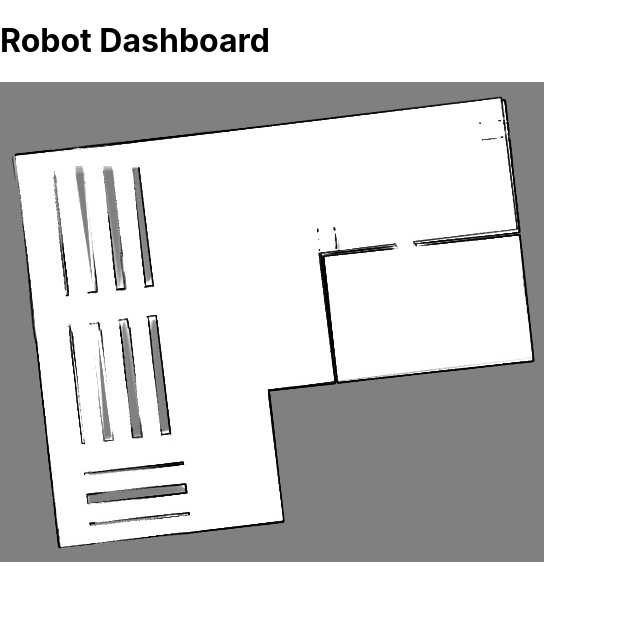
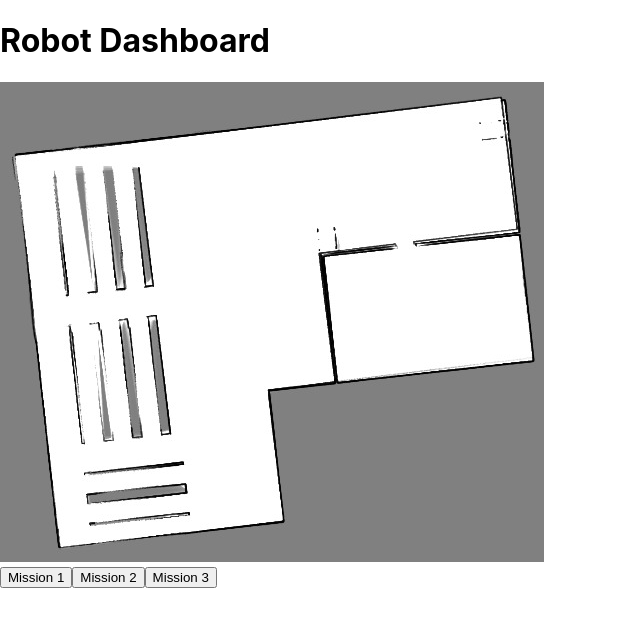
Before and after one commit to prachi-ec/robo-mission-control-dashboard, a React (Create React App) app in the folder robot-dashboard/: page / in a window 1280 px wide. Shown: the top 626 px of the page, without its empty margins (0-640 px from the left). Built offline with nearby package versions, Linux system fonts and the light colour scheme; no server answers.

Commit message:
add button to add missions

```diff
--- a/robot-dashboard/src/App.js
+++ b/robot-dashboard/src/App.js
@@ -1,7 +1,7 @@
 // src/App.js
 import React from 'react';
 import ImageUploader3 from './attempt3';
-
+import MissionButtons from './missionButton';
 function App() {
   return (
     <div className="App">
@@ -9,6 +9,7 @@ function App() {
       {/* <Robomap /> */}
       <ImageUploader3/>
       {/* <ImageTest imagePath={floorMapImg}/> */}
+      <MissionButtons/>
     </div>
   );
 }
--- /dev/null
+++ b/robot-dashboard/src/missionButton.js
@@ -0,0 +1,32 @@
+import React, { useState } from 'react';
+
+const MissionButtons = () => {
+  const handleButtonClick = async (mission_name) => {
+    try {
+      const response = await fetch(`http://localhost:8000/add_mission/?mission_name=${mission_name}`, {
+        method: 'POST',
+        headers: {
+          'Content-Type': 'application/json',
+        }
+      });
+
+      if (!response.ok) {
+        throw new Error('Network response was not ok');
+      }
+
+      console.log('POST request successful: ', mission_name);
+    } catch (error) {
+      console.error('Error during POST request:',mission_name, error);
+    }
+  };
+
+  return (
+    <div>
+      <button onClick={() => handleButtonClick('mission1')}>Mission 1</button>
+      <button onClick={() => handleButtonClick('mission2')}>Mission 2</button>
+      <button onClick={() => handleButtonClick('mission3')}>Mission 3</button>
+    </div>
+  );
+};
+
+export default MissionButtons;
```
